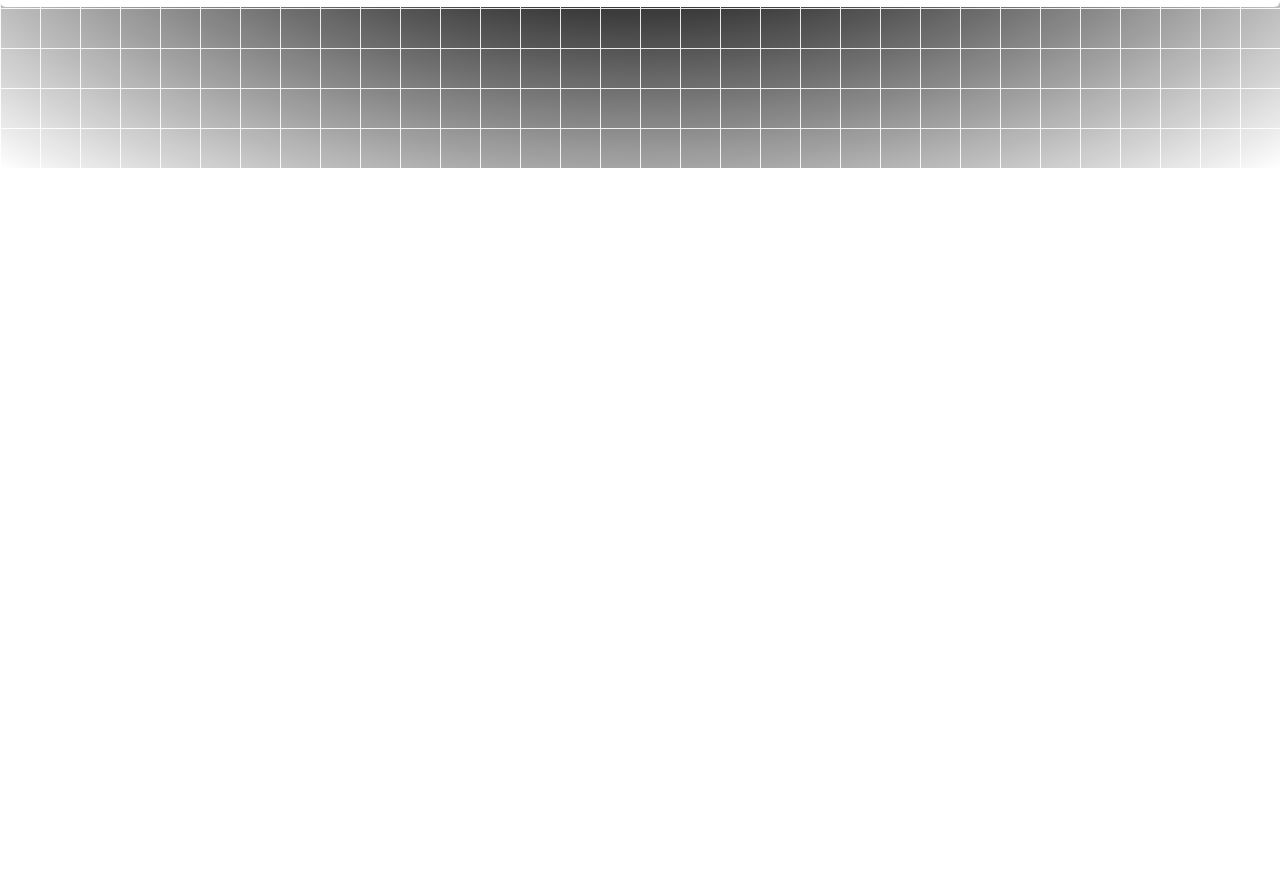
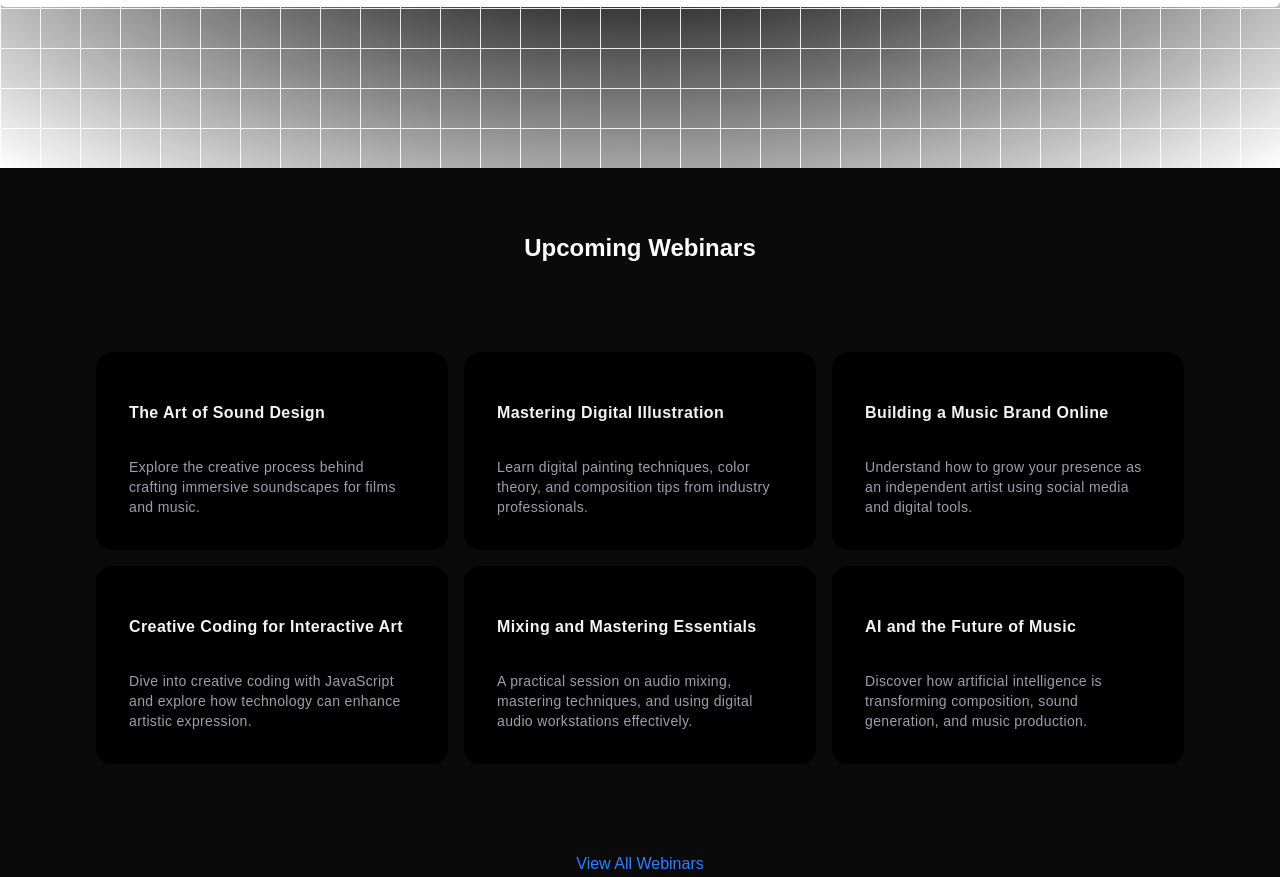
Before and after one commit to pragatighosh25/music-nextjs, a Next.js app: page / in a window 1280 px wide. Shown: the part 1920-2797 px from the top of the page. Before the commit the page ends 2088 px from the top, so only its background shows below. Built offline with nearby package versions, Linux system fonts and the light colour scheme.

Commit message:
upcoming webinars

```diff
--- a/src/app/page.tsx
+++ b/src/app/page.tsx
@@ -1,6 +1,7 @@
 import FeaturedSection from "@/components/FeaturedSection";
 import HeroSection from "@/components/HeroSection";
 import { Testimonials } from "@/components/Testimonials";
+import UpcomingWebinars from "@/components/UpcomingWebinars";
 import WhyChooseUs from "@/components/WhyChooseUs";
 import { main } from "motion/react-client"
 
@@ -12,6 +13,7 @@ export default function Home() {
       <FeaturedSection />
       <WhyChooseUs />
       <Testimonials />
+      <UpcomingWebinars />
     </main>
   );
 }
--- /dev/null
+++ b/src/components/UpcomingWebinars.tsx
@@ -0,0 +1,60 @@
+import Link from 'next/link'
+import { HoverEffect } from './ui/card-hover-effect'
+
+
+const UpcomingWebinars = () => {
+  const webinars = [
+  {
+    title: "The Art of Sound Design",
+    description:
+      "Explore the creative process behind crafting immersive soundscapes for films and music.",
+    link: "https://example.com/webinar/sound-design",
+  },
+  {
+    title: "Mastering Digital Illustration",
+    description:
+      "Learn digital painting techniques, color theory, and composition tips from industry professionals.",
+    link: "https://example.com/webinar/digital-illustration",
+  },
+  {
+    title: "Building a Music Brand Online",
+    description:
+      "Understand how to grow your presence as an independent artist using social media and digital tools.",
+    link: "https://example.com/webinar/music-brand",
+  },
+  {
+    title: "Creative Coding for Interactive Art",
+    description:
+      "Dive into creative coding with JavaScript and explore how technology can enhance artistic expression.",
+    link: "https://example.com/webinar/creative-coding",
+  },
+  {
+    title: "Mixing and Mastering Essentials",
+    description:
+      "A practical session on audio mixing, mastering techniques, and using digital audio workstations effectively.",
+    link: "https://example.com/webinar/mixing-mastering",
+  },
+  {
+    title: "AI and the Future of Music",
+    description:
+      "Discover how artificial intelligence is transforming composition, sound generation, and music production.",
+    link: "https://example.com/webinar/ai-in-music",
+  },
+];
+
+  return (
+    <div className="p-16 bg-black-900">
+      <div className="max-w-7xl mx-auto px-4 sm:px-6">
+        <div className="text-2xl font-bold text-white text-center">Upcoming Webinars</div>
+        <div className="mt-10"><HoverEffect items={webinars} /></div>
+        <div className="mt-10 text-center">
+          <Link href="/webinars" className="text-blue-500 hover:underline">
+            View All Webinars
+          </Link>
+        </div>
+      </div>
+    </div>
+  )
+}
+
+export default UpcomingWebinars
--- /dev/null
+++ b/src/components/ui/card-hover-effect.tsx
@@ -0,0 +1,112 @@
+"use client";
+import { cn } from "@/lib/utils";
+import { AnimatePresence, motion } from "motion/react";
+
+import { useState } from "react";
+
+export const HoverEffect = ({
+  items,
+  className,
+}: {
+  items: {
+    title: string;
+    description: string;
+    link: string;
+  }[];
+  className?: string;
+}) => {
+  let [hoveredIndex, setHoveredIndex] = useState<number | null>(null);
+
+  return (
+    <div
+      className={cn(
+        "grid grid-cols-1 md:grid-cols-2  lg:grid-cols-3  py-10",
+        className
+      )}
+    >
+      {items.map((item, idx) => (
+        <a
+          href={item?.link}
+          key={item?.link}
+          className="relative group  block p-2 h-full w-full"
+          onMouseEnter={() => setHoveredIndex(idx)}
+          onMouseLeave={() => setHoveredIndex(null)}
+        >
+          <AnimatePresence>
+            {hoveredIndex === idx && (
+              <motion.span
+                className="absolute inset-0 h-full w-full bg-neutral-200 dark:bg-slate-800/[0.8] block  rounded-3xl"
+                layoutId="hoverBackground"
+                initial={{ opacity: 0 }}
+                animate={{
+                  opacity: 1,
+                  transition: { duration: 0.15 },
+                }}
+                exit={{
+                  opacity: 0,
+                  transition: { duration: 0.15, delay: 0.2 },
+                }}
+              />
+            )}
+          </AnimatePresence>
+          <Card>
+            <CardTitle>{item.title}</CardTitle>
+            <CardDescription>{item.description}</CardDescription>
+          </Card>
+        </a>
+      ))}
+    </div>
+  );
+};
+
+export const Card = ({
+  className,
+  children,
+}: {
+  className?: string;
+  children: React.ReactNode;
+}) => {
+  return (
+    <div
+      className={cn(
+        "rounded-2xl h-full w-full p-4 overflow-hidden bg-black border border-transparent dark:border-white/[0.2] group-hover:border-slate-700 relative z-20",
+        className
+      )}
+    >
+      <div className="relative z-50">
+        <div className="p-4">{children}</div>
+      </div>
+    </div>
+  );
+};
+export const CardTitle = ({
+  className,
+  children,
+}: {
+  className?: string;
+  children: React.ReactNode;
+}) => {
+  return (
+    <h4 className={cn("text-zinc-100 font-bold tracking-wide mt-4", className)}>
+      {children}
+    </h4>
+  );
+};
+export const CardDescription = ({
+  className,
+  children,
+}: {
+  className?: string;
+  children: React.ReactNode;
+}) => {
+  return (
+    <p
+      className={cn(
+        "mt-8 text-zinc-400 tracking-wide leading-relaxed text-sm",
+        className
+      )}
+    >
+      {children}
+    </p>
+  );
+};
```
